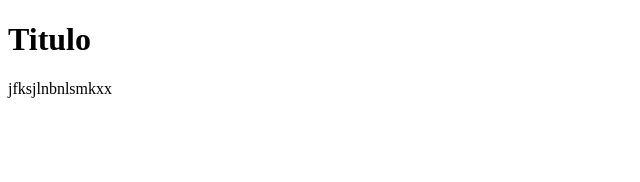
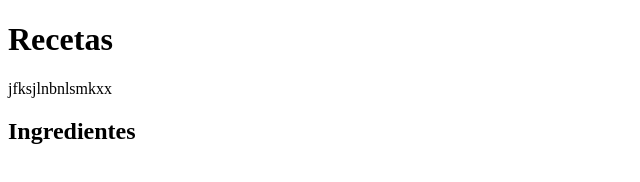
Before and after one commit to Paula25-8/LiceoCoders2022, a plain HTML site: page apuntes/git/index.html in a window 1280 px wide. Shown: the whole page, without its empty margins (0-640 px from the left). Drawn offline with Linux system fonts and the light colour scheme.

Commit message:
Modificacion index

```diff
--- a/apuntes/git/index.html
+++ b/apuntes/git/index.html
@@ -7,7 +7,8 @@
     <title>Document</title>
 </head>
 <body>
-    <h1>Titulo</h1>
+    <h1>Recetas</h1>
     <p>jfksjlnbnlsmkxx</p>
+    <h2>Ingredientes</h2>
 </body>
 </html>
```
